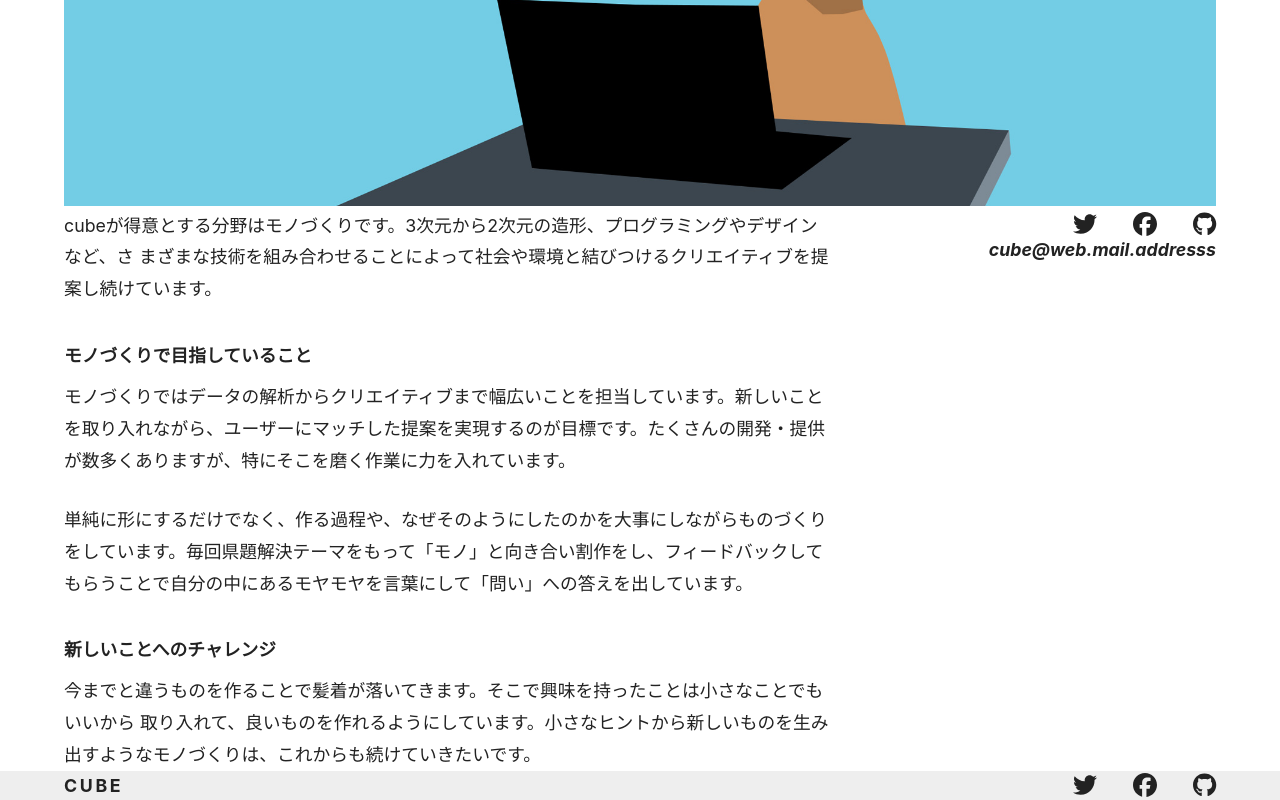
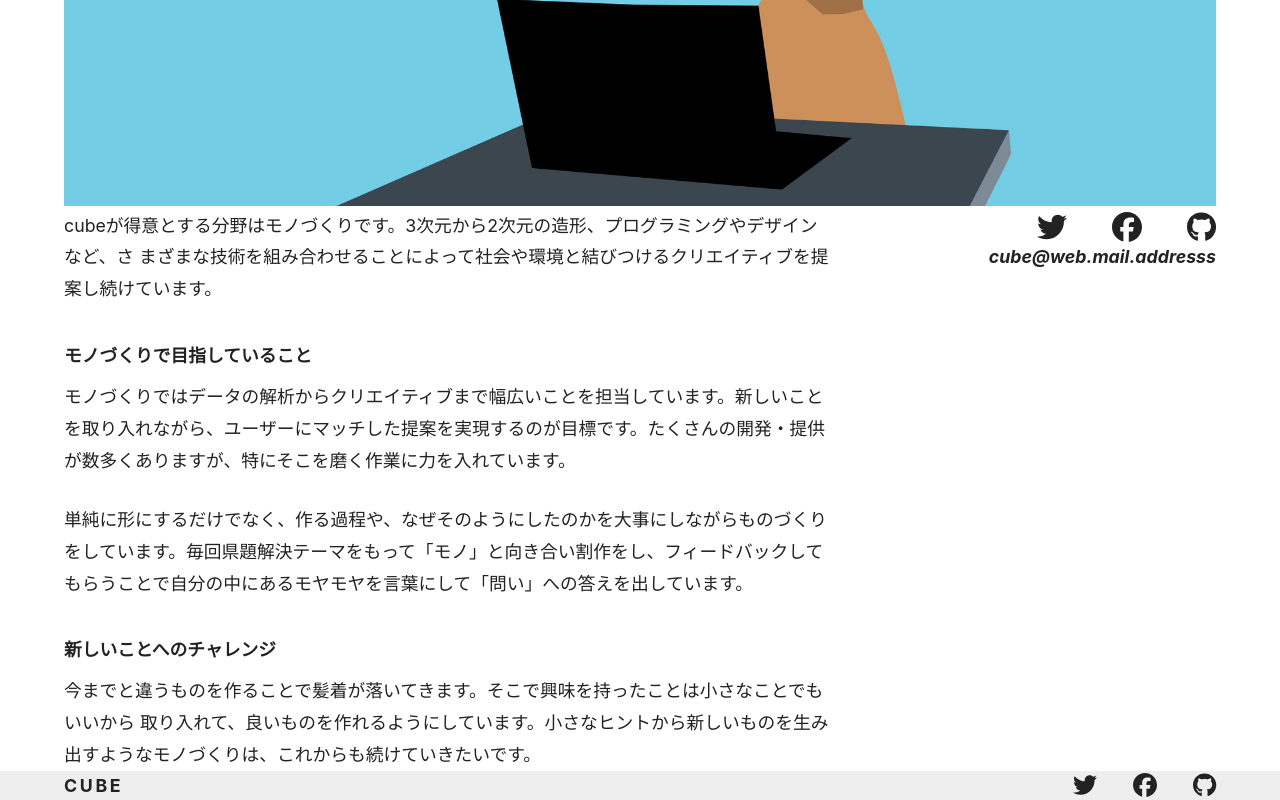
Before and after one commit to yoshipon-tech/practice-next-react, a Next.js app: page /about in a window 1280 px wide. Shown: the part 834-1634 px from the top of the page. Built offline with nearby package versions, Linux system fonts and the light colour scheme.

Commit message:
socialアイコンに初期値を持たせる

```diff
--- a/components/Contact.tsx
+++ b/components/Contact.tsx
@@ -4,7 +4,7 @@ export default function Contact() {
   return (
     <div className={cssModule.stack}>
       <h3 className={cssModule.heading}>
-        <Social />
+        <Social iconSize="30px" />
         <address>cube@web.mail.addresss</address>
       </h3>
     </div>
--- a/components/Social.tsx
+++ b/components/Social.tsx
@@ -7,9 +7,13 @@ import {
   faGithub,
 } from "@fortawesome/free-brands-svg-icons";
 
-export default function Social() {
+type IProps = {
+  iconSize?: string;
+};
+
+export default function Social({ iconSize }: IProps) {
   return (
-    <ul className={cssModule.list}>
+    <ul className={cssModule.list} style={{ fontSize: iconSize ?? "24px" }}>
       <li>
         <a href="https://twitter.com/">
           <FontAwesomeIcon icon={faTwitter} />
--- a/src/styles/social.module.css
+++ b/src/styles/social.module.css
@@ -1,5 +1,4 @@
 .list {
   display: flex;
   gap: 1.5em;
-  font-size: 24px;
 }
```
